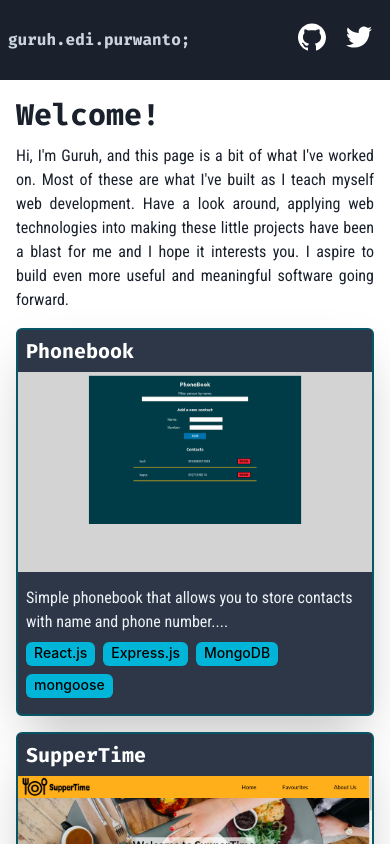
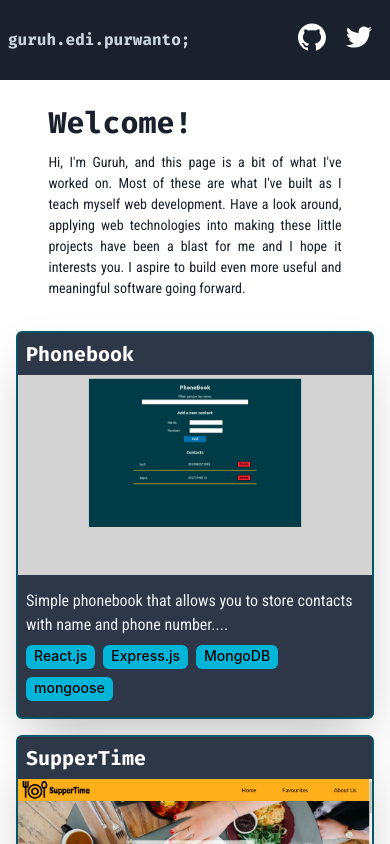
Before and after one commit to nagaremono/portfolio-v2, a Next.js app: page / in a window 390 px wide. Shown: the top 844 px of the page. Built offline with nearby package versions, Linux system fonts and the light colour scheme.

Commit message:
set responsiveness for greeting card

```diff
--- a/src/components/Greeting.tsx
+++ b/src/components/Greeting.tsx
@@ -2,16 +2,17 @@ import { Box, Heading, Text } from '@chakra-ui/react';
 
 export const Greeting: React.FC = () => {
   return (
-    <Box p={4}>
+    <Box
+      mx="auto"
+      p={2}
+      width="clamp(35ch, 75%, 75ch)"
+      fontSize={['sm', 'md', 'lg']}
+      my={4}
+    >
       <Heading mb={2} fontFamily="fira">
         Welcome!
       </Heading>
-      <Text
-        textAlign="justify"
-        fontSize="md"
-        lineHeight={1.5}
-        fontFamily="roboto"
-      >
+      <Text textAlign="justify" lineHeight={1.5} fontFamily="roboto">
         Hi, I'm Guruh, and this page is a bit of what I've worked on. Most of
         these are what I've built as I teach myself web development. Have a look
         around, applying web technologies into making these little projects have
--- a/src/components/ProjectsGallery.tsx
+++ b/src/components/ProjectsGallery.tsx
@@ -20,6 +20,7 @@ export const ProjectsGallery: React.FC = () => {
         justifyContent="center"
         mx={{ base: 4, sm: 6, md: 8, lg: 16 }}
         columnGap={{ base: 0, sm: 4, md: 12, xl: 16 }}
+        my={6}
       >
         {projects.map((project) => (
           <ProjectCard key={project.id} project={project} />
```
